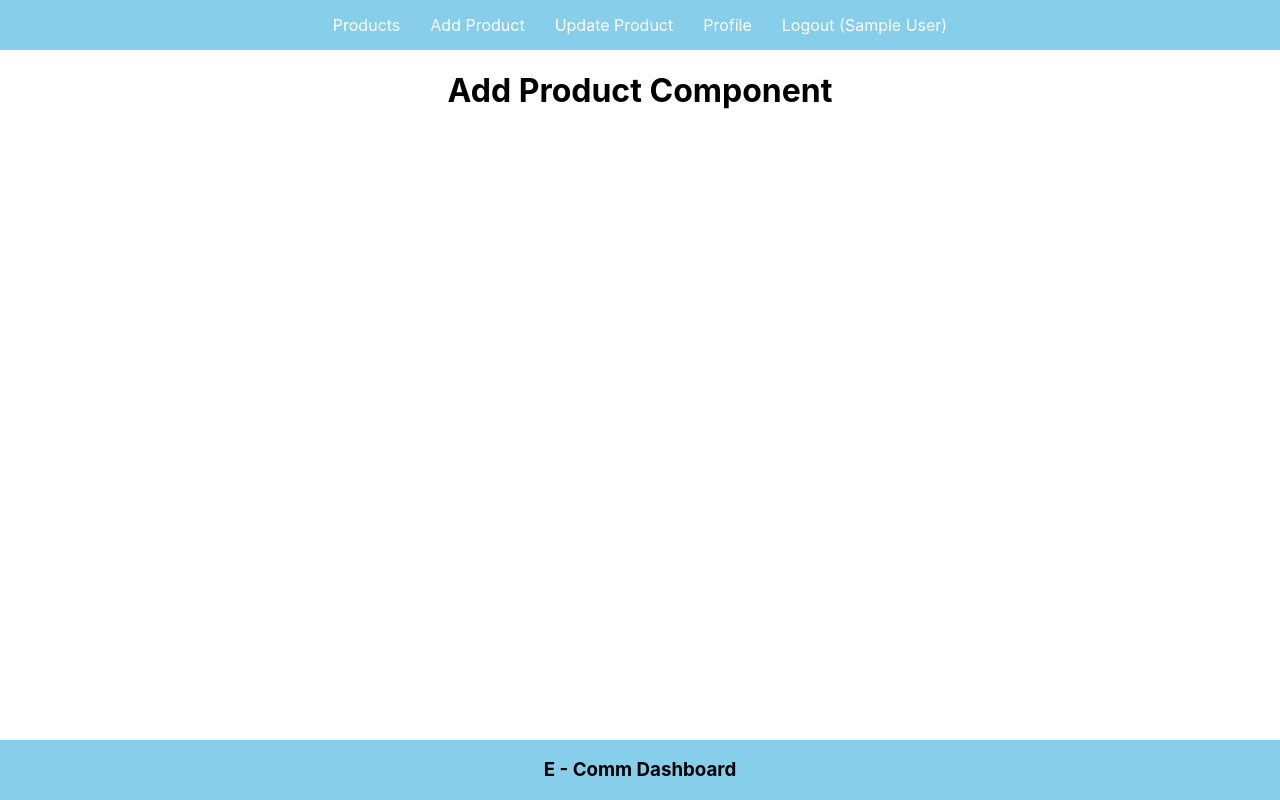
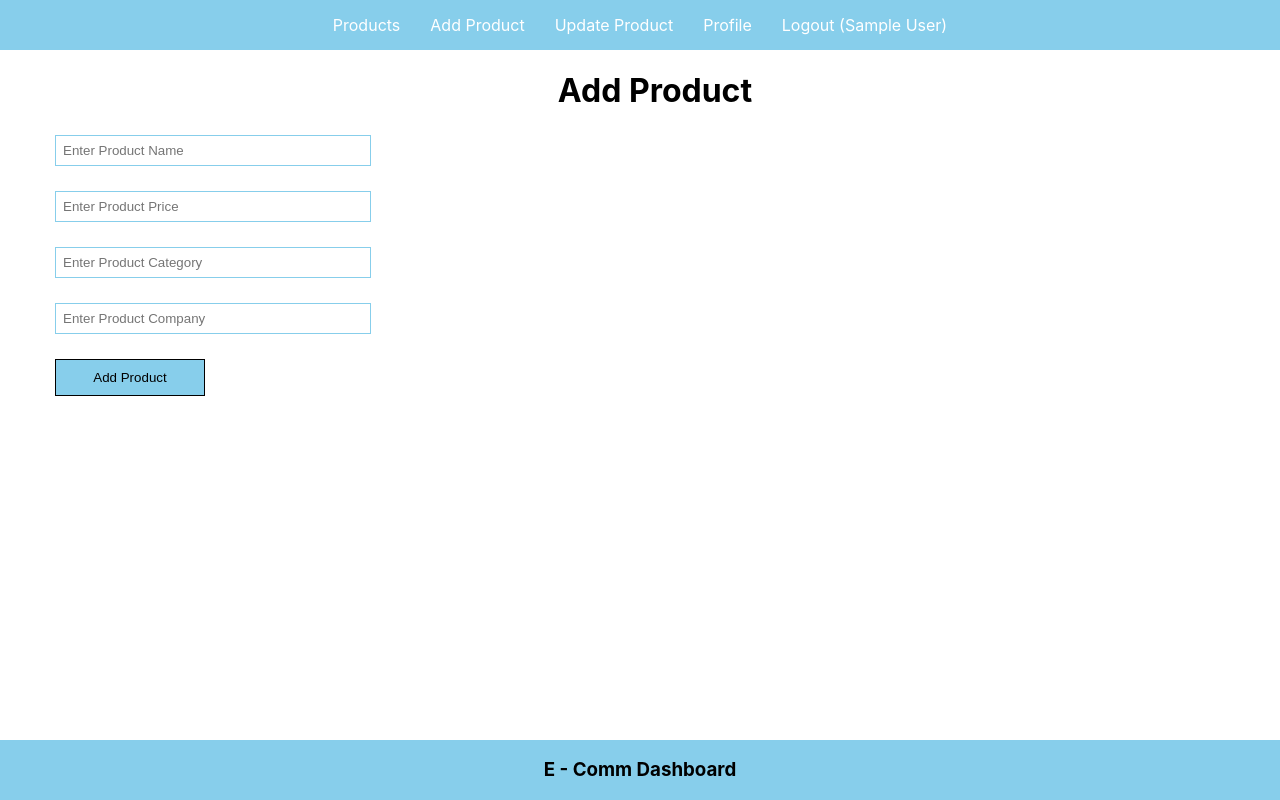
Before and after one commit to saqibhussaincg/learning-mern, a React (Create React App) app: page /add in a window 1280 px wide. Built offline with nearby package versions, Linux system fonts and the light colour scheme; sample sign-in values are in the browser's storage.

Commit message:
'fetchproductapi'

```diff
--- a/src/App.css
+++ b/src/App.css
@@ -35,7 +35,7 @@
   border: 1px solid skyblue;
 }
 
-.register{
+.register, .product{
   margin-left: 30px;
 }
 
--- a/src/App.js
+++ b/src/App.js
@@ -6,6 +6,7 @@ import Footer from './components/Footer';
 import SignUp from './components/SignUp';
 import PrivateComponent from './components/PrivateComponent';
 import Login from './components/Login';
+import AddProduct from './components/AddProduct';
 
 
 function App() {
@@ -18,7 +19,7 @@ function App() {
 
         <Route path='/' element={<h1>Product Listing Component</h1>}></Route>
 
-        <Route path='/add' element={<h1>Add Product Component</h1>}></Route>
+        <Route path='/add' element={<AddProduct />}></Route>
 
         <Route path='/update' element={<h1>Update Product Component</h1>}></Route>
 
--- /dev/null
+++ b/src/components/AddProduct.js
@@ -0,0 +1,43 @@
+import React, { useState } from 'react'
+
+function AddProduct() {
+
+    const [name, setName] = useState('');
+    const [price, setPrice] = useState('');
+    const [category, setCategory] = useState('');
+    const [company, setCompany] = useState('');
+
+    const addProduct = async () => {
+        const userId = JSON.parse(localStorage.getItem('user'))._id;
+
+        let result = fetch('http://localhost:5000/add-product', {
+            method: 'post',
+            body:JSON.stringify({name, price, category, userId, company}),
+            headers:{
+                "Content-Type" : "application/json"
+            }
+        });
+
+        result = await result.json();
+        console.log(result);
+        // console.log(userId.name);
+    }
+
+  return (
+    <div className='product'>
+        <h1>Add Product</h1>
+
+        <input type="text" placeholder='Enter Product Name' className='inputBox' onChange={(e) => {setName(e.target.value)}} value={name} />
+
+        <input type="text" placeholder='Enter Product Price' className='inputBox' onChange={(e) => {setPrice(e.target.value)}} value={price}  />
+
+        <input type="text" placeholder='Enter Product Category' className='inputBox' onChange={(e) => {setCategory(e.target.value)}} value={category} />
+
+        <input type="text" placeholder='Enter Product Company' className='inputBox' onChange={(e) => {setCompany(e.target.value)}} value={company} />
+
+        <button className='appButton' onClick={addProduct}>Add Product</button>
+    </div>
+  )
+}
+
+export default AddProduct;
```
Also changed, not shown: notes.txt.
